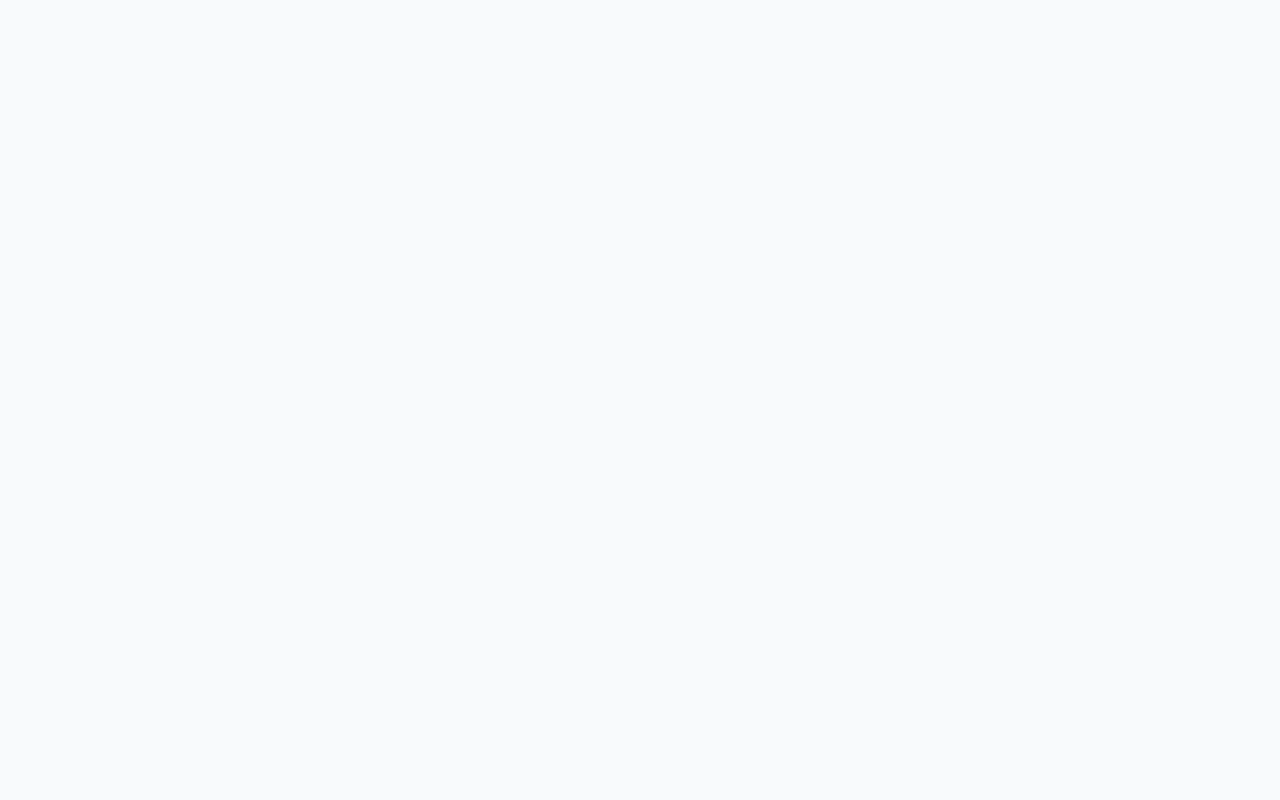
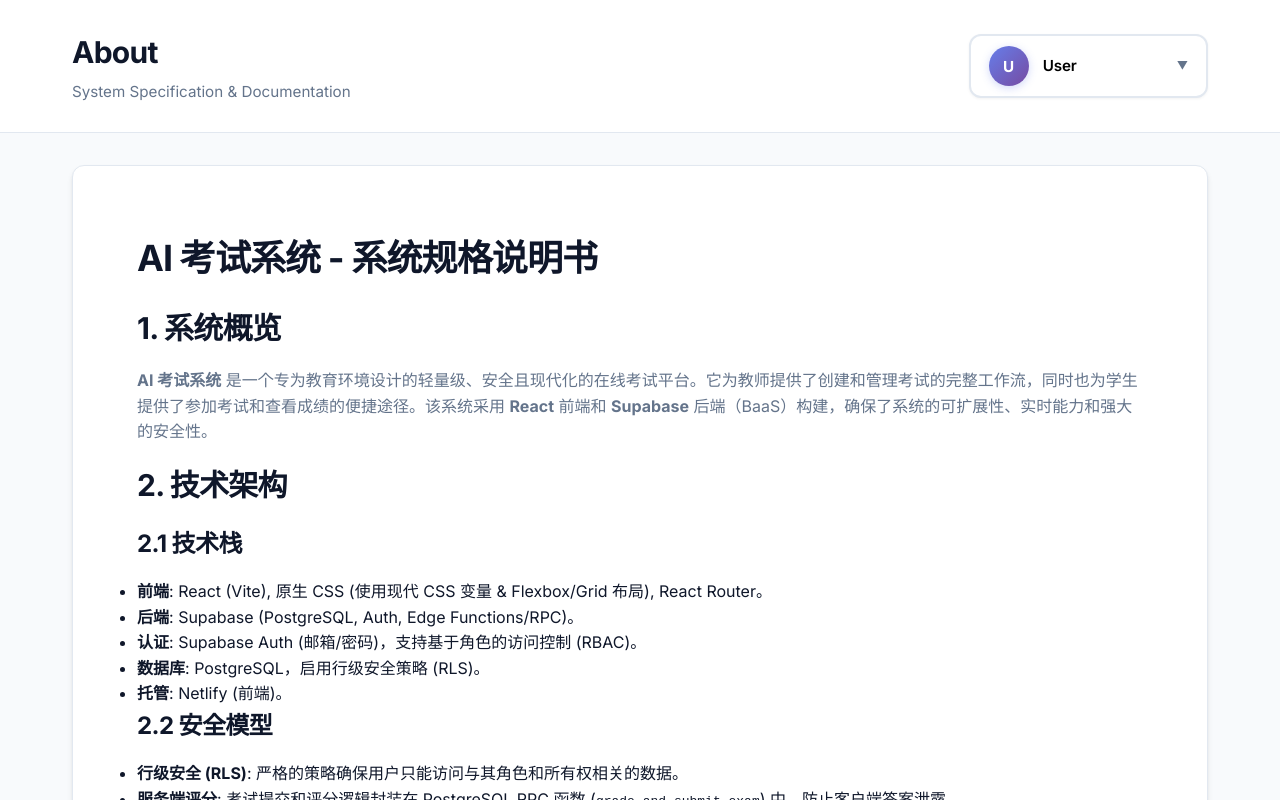
Before and after one commit to liujunandzhou/ai-exam, a React (Vite) app in the folder frontend/: page /about in a window 1280 px wide. Before the commit this address had no page. Shown: the top 800 px of the page. Built offline with nearby package versions, Linux system fonts and the light colour scheme.

Commit message:
fix: Restore About route and update react-markdown import for v10 compatibility

```diff
--- a/frontend/src/App.jsx
+++ b/frontend/src/App.jsx
@@ -25,6 +25,8 @@ const RootRedirect = () => {
     return <div>Unknown role</div>;
 };
 
+import About from './pages/About';
+
 function App() {
     return (
         <AuthProvider>
@@ -33,6 +35,7 @@ function App() {
                     <Routes>
                         <Route path="/login" element={<Login />} />
                         <Route path="/register" element={<Register />} />
+                        <Route path="/about" element={<About />} />
                         <Route path="/teacher" element={
                             <PrivateRoute role="teacher">
                                 <TeacherDashboard />
--- /dev/null
+++ b/frontend/src/pages/About.jsx
@@ -0,0 +1,91 @@
+import React, { useState, useEffect } from 'react';
+import Markdown from 'react-markdown';
+import ProfileMenu from '../components/ProfileMenu';
+
+export default function About() {
+    const [content, setContent] = useState('');
+    const [loading, setLoading] = useState(true);
+    const [error, setError] = useState(null);
+
+    useEffect(() => {
+        console.log('Fetching spec.md...');
+        fetch('/spec.md')
+            .then(response => {
+                console.log('Response status:', response.status);
+                if (!response.ok) {
+                    throw new Error(`Failed to load document: ${response.status} ${response.statusText}`);
+                }
+                return response.text();
+            })
+            .then(text => {
+                console.log('Content loaded, length:', text.length);
+                if (text.trim().startsWith('<!DOCTYPE html>')) {
+                    throw new Error('Received HTML instead of Markdown. File might be missing or path is wrong.');
+                }
+                setContent(text);
+                setLoading(false);
+            })
+            .catch(err => {
+                console.error('Error loading spec.md:', err);
+                setError(err.message);
+                setLoading(false);
+            });
+    }, []);
+
+    return (
+        <div style={{ minHeight: '100vh', background: 'var(--background)' }}>
+            {/* Page Header */}
+            <div className="page-header">
+                <div style={{
+                    maxWidth: '1200px',
+                    width: '100%',
+                    margin: '0 auto',
+                    display: 'flex',
+                    justifyContent: 'space-between',
+                    alignItems: 'center',
+                    padding: '0 2rem',
+                    flexWrap: 'wrap',
+                    gap: '1rem'
+                }}>
+                    <div style={{ flex: '1', minWidth: '200px' }}>
+                        <h1 style={{ marginBottom: '0.25rem', fontSize: 'clamp(1.5rem, 4vw, 1.875rem)', fontWeight: '700', letterSpacing: '-0.025em' }}>About</h1>
+                        <p style={{ margin: 0, color: 'var(--text-muted)', fontSize: 'clamp(0.875rem, 2.5vw, 0.95rem)' }}>
+                            System Specification & Documentation
+                        </p>
+                    </div>
+                    <ProfileMenu />
+                </div>
+            </div>
+
+            <div className="container" style={{ paddingBottom: '4rem' }}>
+                <div className="card" style={{ overflow: 'hidden', minHeight: '200px' }}>
+                    <div className="markdown-body" style={{ padding: '2rem' }}>
+                        {loading && (
+                            <div style={{ textAlign: 'center', padding: '2rem', color: 'var(--text-muted)' }}>
+                                Loading documentation...
+                            </div>
+                        )}
+
+                        {error && (
+                            <div style={{
+                                padding: '1rem',
+                                background: '#fee2e2',
+                                border: '1px solid #ef4444',
+                                borderRadius: '8px',
+                                color: '#b91c1c'
+                            }}>
+                                <h3>Error Loading Document</h3>
+                                <p>{error}</p>
+                                <p>Please check if <code>spec.md</code> exists in the public folder.</p>
+                            </div>
+                        )}
+
+                        {!loading && !error && (
+                            <Markdown>{content}</Markdown>
+                        )}
+                    </div>
+                </div>
+            </div>
+        </div>
+    );
+}
```
